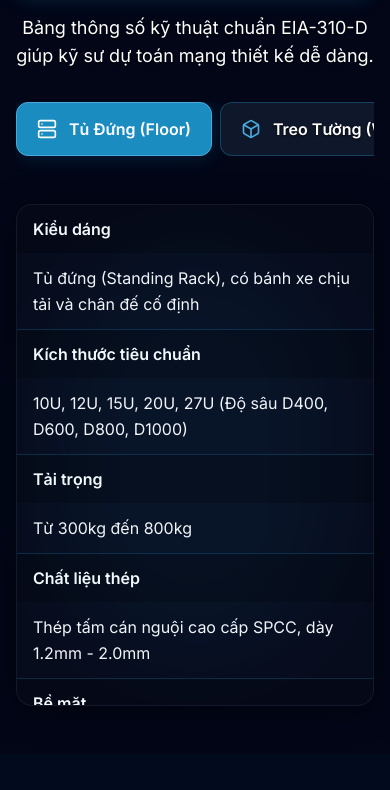
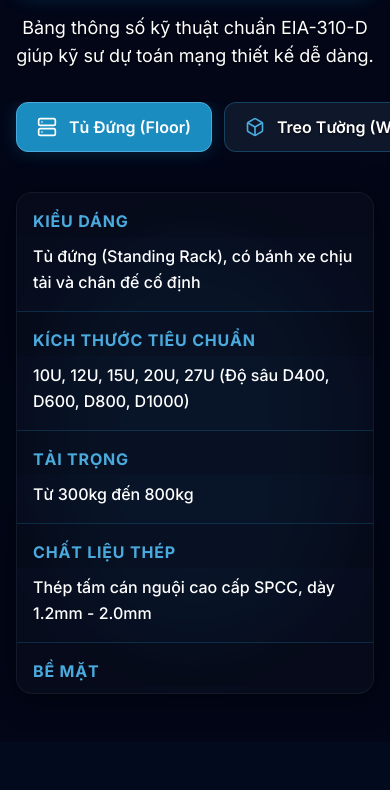
Before and after one commit to seovtx-ux/LADINGPAGE-T-RACK, a React (Vite) app: page / in a window 390 px wide. Shown: the part 4345-5135 px from the top of the page. Built offline with nearby package versions, Linux system fonts and the light colour scheme.

Commit message:
ui: refine product display and sidebar layout
Remove the product rating badge and optimize the sidebar tab layout for better mobile responsiveness and touch scrolling.

```diff
--- a/src/App.tsx
+++ b/src/App.tsx
@@ -436,9 +436,6 @@ export default function App() {
               className="relative lg:ml-10 hidden lg:block"
             >
               <div className="rounded-3xl p-1.5 sm:p-2 bg-gradient-to-tr from-brand-100 to-white shadow-2xl relative">
-                <div className="absolute top-4 right-4 bg-[#0f172a]  px-3 sm:px-4 py-1.5 sm:py-2 rounded-full font-bold text-accent-600 text-xs sm:text-sm shadow-sm z-20 flex items-center gap-1">
-                  <Star className="w-3 h-3 sm:w-4 sm:h-4 fill-current pt-0.5" /> 4.9/5 Excellent Quality
-                </div>
                 {/* Product Image */}
                 <div className="bg-white rounded-2xl overflow-hidden shadow-inner aspect-[4/3] sm:aspect-auto sm:h-[450px] relative flex md:flex-col items-center justify-center border border-brand-500/40">
                   <img
@@ -716,10 +713,10 @@ export default function App() {
             <p className="mt-4 text-lg text-white [text-shadow:_0_1px_2px_rgb(0_0_0_/_80%)]">Bảng thông số kỹ thuật chuẩn EIA-310-D giúp kỹ sư dự toán mạng thiết kế dễ dàng.</p>
           </div>
 
-          <div className="flex flex-col md:flex-row gap-8 lg:gap-12 max-w-5xl mx-auto">
+          <div className="flex flex-col md:flex-row gap-6 md:gap-8 lg:gap-12 max-w-5xl mx-auto">
             {/* Sidebar / Tabs */}
             <div
-              className="flex flex-row overflow-x-auto md:flex-col gap-2 sm:gap-3 md:w-56 lg:w-72 pb-4 md:pb-0 flex-shrink-0"
+              className="flex flex-row overflow-x-auto snap-x snap-mandatory md:flex-col gap-3 md:gap-3 md:w-56 lg:w-72 pb-4 md:pb-0 flex-shrink-0 -mx-4 px-4 md:mx-0 md:px-0"
               style={{ scrollbarWidth: 'none', msOverflowStyle: 'none' }}
             >
                {[
@@ -731,7 +728,7 @@ export default function App() {
                 <button
                   key={filter.id}
                   onClick={() => setActiveSpecFilter(filter.id)}
-                  className={`px-5 py-3.5 md:py-4 md:px-6 rounded-xl text-sm font-semibold transition-all text-left whitespace-nowrap md:whitespace-normal border flex items-center gap-3 relative min-h-[48px] ${
+                  className={`snap-center flex-shrink-0 px-5 py-3 md:py-4 md:px-6 rounded-xl text-sm font-semibold transition-all text-left whitespace-nowrap md:whitespace-normal border flex items-center gap-3 relative min-h-[48px] ${
                     activeSpecFilter === filter.id
                       ? 'bg-brand-600 text-white border-brand-400 shadow-[0_0_20px_rgba(37,166,223,0.3)] shadow-brand-500/20'
                       : 'bg-[#0f172a] text-white [text-shadow:_0_1px_2px_rgb(0_0_0_/_80%)] border-brand-500/30 hover:bg-slate-800 hover:border-brand-500/60'
@@ -766,10 +763,10 @@ export default function App() {
                        >
                          {specificationsData[activeSpecFilter].map((spec, index) => (
                            <div key={index} className="flex flex-col md:grid md:grid-cols-5 border-b last:border-b-0 border-brand-500/20 hover:bg-brand-900/20 transition-all duration-300 group">
-                             <div className="py-3 px-4 md:px-6 md:py-4 text-sm font-semibold text-brand-50 bg-black/20 md:border-r border-brand-500/20 col-span-2 group-hover:text-brand-400 transition-colors flex items-center">
+                             <div className="pt-4 pb-1 px-4 md:px-6 md:py-4 text-xs md:text-sm font-bold md:font-semibold text-brand-400 md:text-brand-50 bg-black/10 md:bg-black/20 md:border-r border-brand-500/20 col-span-2 md:group-hover:text-brand-400 transition-colors flex items-center uppercase md:normal-case tracking-wider md:tracking-normal w-full">
                                {spec.param}
                              </div>
-                             <div className="py-3 px-4 md:px-6 md:py-4 text-sm text-slate-100 col-span-3 leading-relaxed flex items-center">
+                             <div className="pb-4 pt-1.5 px-4 md:px-6 md:py-4 text-base md:text-sm text-white md:text-slate-100 col-span-3 leading-relaxed flex items-center font-medium md:font-normal">
                                {spec.value}
                              </div>
                            </div>
```
